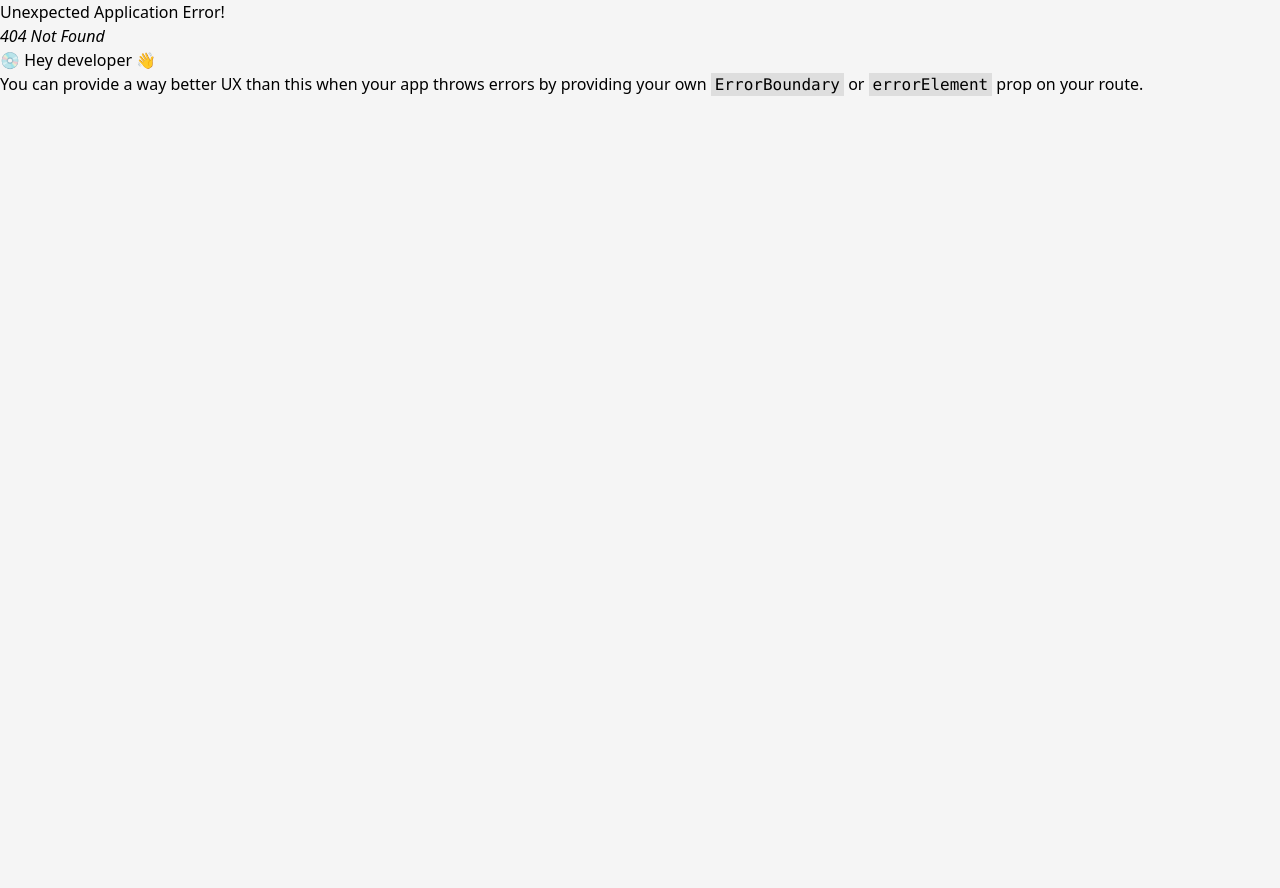
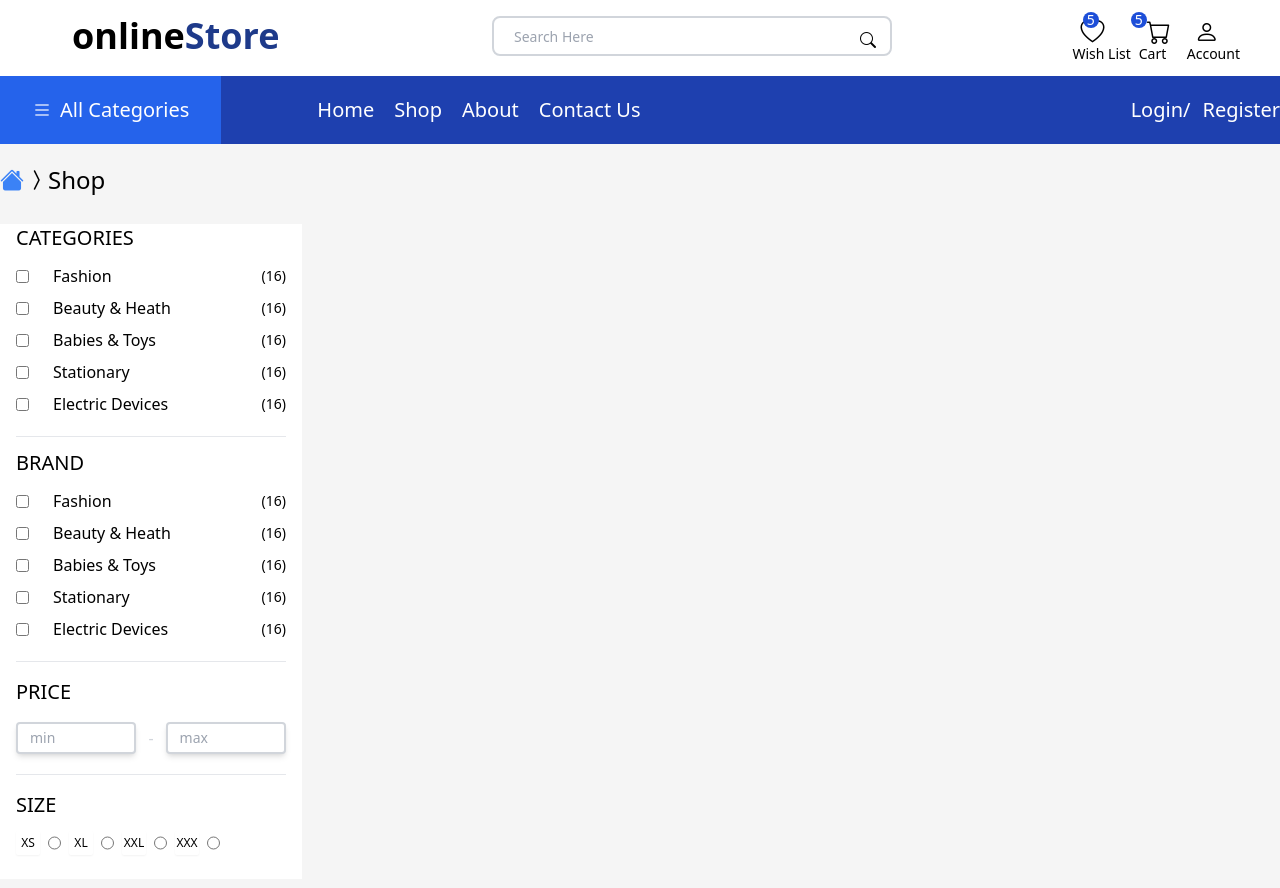
Before and after one commit to Rakshya-Panday/MERN, a React (Vite) app in the folder React/: page /shop in a window 1280 px wide. Before the commit this address had no page. Shown: the top 888 px of the page. Before the commit the page ends 800 px from the top, so only its background shows below. Built offline with nearby package versions, Linux system fonts and the light colour scheme.

Commit message:
add  the shop page

```diff
--- a/React/src/Pages/Shop.jsx
+++ b/React/src/Pages/Shop.jsx
@@ -1,8 +1,129 @@
 import React from 'react'
+import Home from './Home'
+import { Link } from 'react-router-dom'
 
 const Shop = () => {
   return (
-    <div>Shop</div>
+    <>
+
+    <div className='container mx-auto py-5 flex items-center'>
+
+      <Link to = '/'><i class="bi bi-house-fill text-blue-500 text-2xl"> </i></Link>
+      <span className='text-sm '><i class="bi bi-chevron-compact-right text-black text-2xl"></i></span>
+      <p className='text-2xl'>Shop</p>
+    </div>
+    <div className='container mx-auto grid grid-cols-4 gap-6 pt-2 pb-16 items-start'>
+      <div className='col-span-1 bg-white px-4 pb-6 shadow-rounded'>
+         <div className='divide-y divide-gray-200 space-y-5 '>
+          {/* category filter */}
+            <div>
+            <h3 className='text-xl mb-3 uppercase font-medium'>categories</h3>
+            <div className='space-y-2'>
+              <div className='flex items-center'>
+                <input type="checkbox" id='cat-1' />
+                <label htmlFor="cat-1" className='ml-3 cursor-pointer'>Fashion</label>
+                <div className='ml-auto text-sm'>(16)</div>
+                </div>
+                <div className='flex items-center'>
+                <input type="checkbox" id='cat-1' />
+                <label htmlFor="cat-1" className='ml-3 cursor-pointer'>Beauty & Heath</label>
+                <div className='ml-auto text-sm'>(16)</div>
+                </div>
+                <div className='flex items-center'>
+                <input type="checkbox" id='cat-1' />
+                <label htmlFor="cat-1" className='ml-3 cursor-pointer'>Babies & Toys</label>
+                <div className='ml-auto text-sm'>(16)</div>
+                </div>
+                <div className='flex items-center'>
+                <input type="checkbox" id='cat-1' />
+                <label htmlFor="cat-1" className='ml-3 cursor-pointer'>Stationary</label>
+                <div className='ml-auto text-sm'>(16)</div>
+                </div>
+                <div className='flex items-center'>
+                <input type="checkbox" id='cat-1' />
+                <label htmlFor="cat-1" className='ml-3 cursor-pointer'>Electric Devices</label>
+                <div className='ml-auto text-sm'>(16)</div>
+                </div>
+
+            </div>
+
+          </div>
+
+          {/* Brand filter */}
+          <div className='pt-3'>
+            <h3 className='text-xl mb-3 uppercase font-medium'>Brand</h3>
+            <div className='space-y-2'>
+              <div className='flex items-center'>
+                <input type="checkbox" id='cat-1' />
+                <label htmlFor="cat-1" className='ml-3 cursor-pointer'>Fashion</label>
+                <div className='ml-auto text-sm'>(16)</div>
+                </div>
+                <div className='flex items-center'>
+                <input type="checkbox" id='cat-1' />
+                <label htmlFor="cat-1" className='ml-3 cursor-pointer'>Beauty & Heath</label>
+                <div className='ml-auto text-sm'>(16)</div>
+                </div>
+                <div className='flex items-center'>
+                <input type="checkbox" id='cat-1' />
+                <label htmlFor="cat-1" className='ml-3 cursor-pointer'>Babies & Toys</label>
+                <div className='ml-auto text-sm'>(16)</div>
+                </div>
+                <div className='flex items-center'>
+                <input type="checkbox" id='cat-1' />
+                <label htmlFor="cat-1" className='ml-3 cursor-pointer'>Stationary</label>
+                <div className='ml-auto text-sm'>(16)</div>
+                </div>
+                <div className='flex items-center'>
+                <input type="checkbox" id='cat-1' />
+                <label htmlFor="cat-1" className='ml-3 cursor-pointer'>Electric Devices</label>
+                <div className='ml-auto text-sm'>(16)</div>
+                </div>
+
+            </div>
+
+          </div>
+
+          {/* Price Section    */}
+          <div className='pt-4'>
+          <h3 className='text-xl mb-3 uppercase font-medium'>Price</h3>
+          <div className='flex mt-4 items-center'>
+          <input
+              type="text"
+              className="  w-full border-2 border-gray-300 bg-white  px-3 py-1 rounded text-sm focus:outline-none shadow-md"
+              placeholder='min'
+            />
+            <span className='text-gray-300 mx-3'>-</span>
+         <input type="text" className='w-full border-2 border-gray-300  px-3 py-1 rounded text-sm focus:outline-none shadow-md '
+         placeholder='max' />
+          </div>
+
+          </div>
+
+          {/* Size */}
+          <div className='pt-4'>
+          <h3 className='text-xl mb-3 uppercase font-medium'>Size</h3>
+          <div className='flex items-center gap-2'>
+              <div className='size-selector flex gap-2'>
+              <label htmlFor="size-xs" className='text-xs border-gray-300 rounded-sm h-6 w-6 flex items-center justify-center cursor-pointer shadow-sm'>XS</label>
+              <input type="radio" name='size' className='' id='size-xs'/>
+              <label htmlFor="size-xl" className='text-xs border-gray-300 rounded-sm h-6 w-6 flex items-center justify-center cursor-pointer shadow-sm'>XL</label>
+              <input type="radio" name='size' className='' id='size-xl'/>
+              <label htmlFor="size-xxl" className='text-xs border-gray-300 rounded-sm h-6 w-6 flex items-center justify-center cursor-pointer shadow-sm'>XXL</label>
+              <input type="radio" name='size' className='' id='size-xxl'/>
+              <label htmlFor="size-xxx" className='text-xs border-gray-300 rounded-sm h-6 w-6 flex items-center justify-center cursor-pointer shadow-sm'>XXX</label>
+              <input type="radio" name='size' className='' id='size-xxx'/>
+
+              </div>
+          </div >
+
+          </div>
+
+
+         </div>
+      </div>
+
+    </div>
+    </>
   )
 }
 
--- a/React/src/main.jsx
+++ b/React/src/main.jsx
@@ -13,7 +13,7 @@ import {
 } from "react-router-dom";
 import Login from "./Pages/Login.jsx";
 import Register from "./Pages/Register.jsx";
-
+import Shop from './Pages/Shop.jsx'
 import Cart from "./Pages/Cart.jsx";
 import Fashion from "./Pages/Fashion.jsx";
 import { Provider } from "react-redux";
@@ -28,7 +28,7 @@ const router = createBrowserRouter(
       <Route path="/contact" element={<Contact />} />
       <Route path="/login" element={<Login />} />
       <Route path="/register" element={<Register />} />
-
+      <Route path = '/shop' element = {<Shop/>}/>
       <Route path="/cart" element={<Cart />} />
       <Route path="/fashion" element={<Fashion />} />
       <Route path="/health" element={<Health />} />
```
